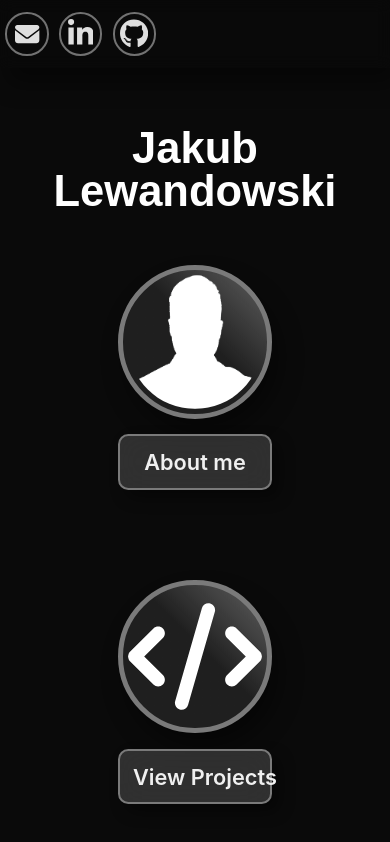
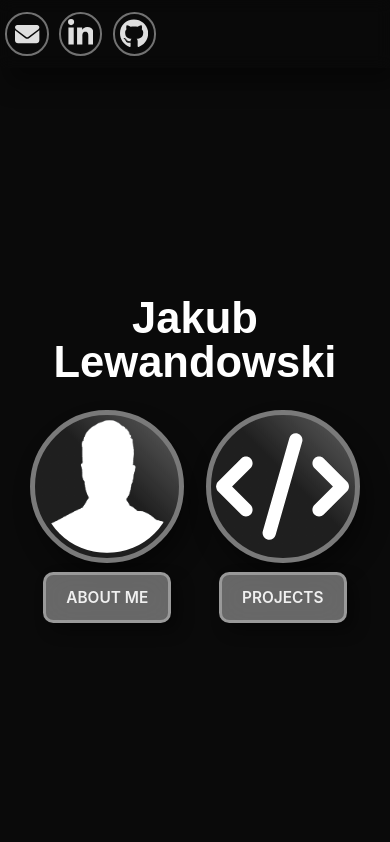
Before and after one commit to JacobLewandowskiDev/portfolio-website, a Vue app: page / in a window 390 px wide. Built offline with nearby package versions, Linux system fonts and the light colour scheme; a web font is replaced by a local one.

Commit message:
This commit updates the mobile ui

```diff
--- a/src/components/Card.vue
+++ b/src/components/Card.vue
@@ -145,15 +145,9 @@ export default {
     display: flex;
     align-items: center;
     flex-direction: column;
-    width: 12rem;
+    width: 50%;
     height: 10rem;
-    margin: 0 1.5rem;
-    padding: 1rem;
   }
-
-    .card:last-child {
-      padding: 0 1rem;
-    }
 
   .card__img {
     border: 0.2rem solid var(--card-mobile-border-color);
@@ -169,11 +163,15 @@ export default {
 
   .card__link {
     margin-top: 1rem;
-    width: 50%;
+    width: 80%;
     font-family: var(--button-font);
-    font-size: .85rem;
-    background-color: var(--card-link-bg-color);
-    border: 0.1rem solid var(--card-mobile-border-color);
+    font-size: .8rem;
+    background-color: #ffffff62;
+    box-shadow: 0.3rem 0.3rem 0.6rem rgba(0, 0, 0, 0.4);
+    backdrop-filter: blur(0.6rem);
+    -webkit-backdrop-filter: blur(0.6rem);
+    border: 0.12rem solid #ffffff54;
+    border-radius: 0.4rem;
     position: relative;
   }
 
@@ -182,7 +180,33 @@ export default {
   }
 
   .card__link:active {
-    border: 0.15rem solid #37c6ff;
+    border: 0.12rem solid #37c6ff;
 }
 }
+
+@media screen and (max-width: 437px) {
+  .card__img {
+    width: 6rem;
+    height: 6rem;
+  }
+
+  .card__link {
+    font-size: .6rem;
+    width: 5rem;
+  }
+}
+
+@media screen and (max-width: 360px) {
+   .card__img {
+    width: 7rem;
+    height: 7rem;
+  }
+
+  .card__link {
+    font-size: .6rem;
+    width: 6rem;
+  }
+
+}
+
 </style>
--- a/src/views/Home.vue
+++ b/src/views/Home.vue
@@ -17,13 +17,13 @@ export default {
           index: 0,
           description: "Learn more About me.",
           link: "About",
-          name: "About me",
+          name: "ABOUT ME",
         },
         {
           index: 1,
-          description: "View my Coding Projects.",
+          description: "View my Portfolio.",
           link: "Portfolio",
-          name: "View Projects",
+          name: "PROJECTS",
         },
       ],
       showFlowField: window.innerWidth >= 680, // Change also the value in methods: handleResize() method (LINE 47) when modifying.
@@ -168,11 +168,26 @@ export default {
     margin-top: 1rem;
     margin-bottom: 0;
   }
+
+  .page__container__content__tiles {
+    all: initial;
+    display: flex;
+    width: 90%;
+    flex-direction: row;
+    justify-content: center;
+  }
 }
 
-@media screen and (max-width: 435px) {
+@media screen and (max-width: 360px) {
+  .page__container__content__tiles {
+    display: flex;
+    flex-direction: column;
+    justify-content: center;
+    align-items: center;
+  }
+
   .card:last-child {
-    margin-top: 1.3rem;
+    margin-top: 1rem;
   }
 }
 </style>
```
Also changed, not shown: 1 other file (tests, documents, lock files or other folders).
